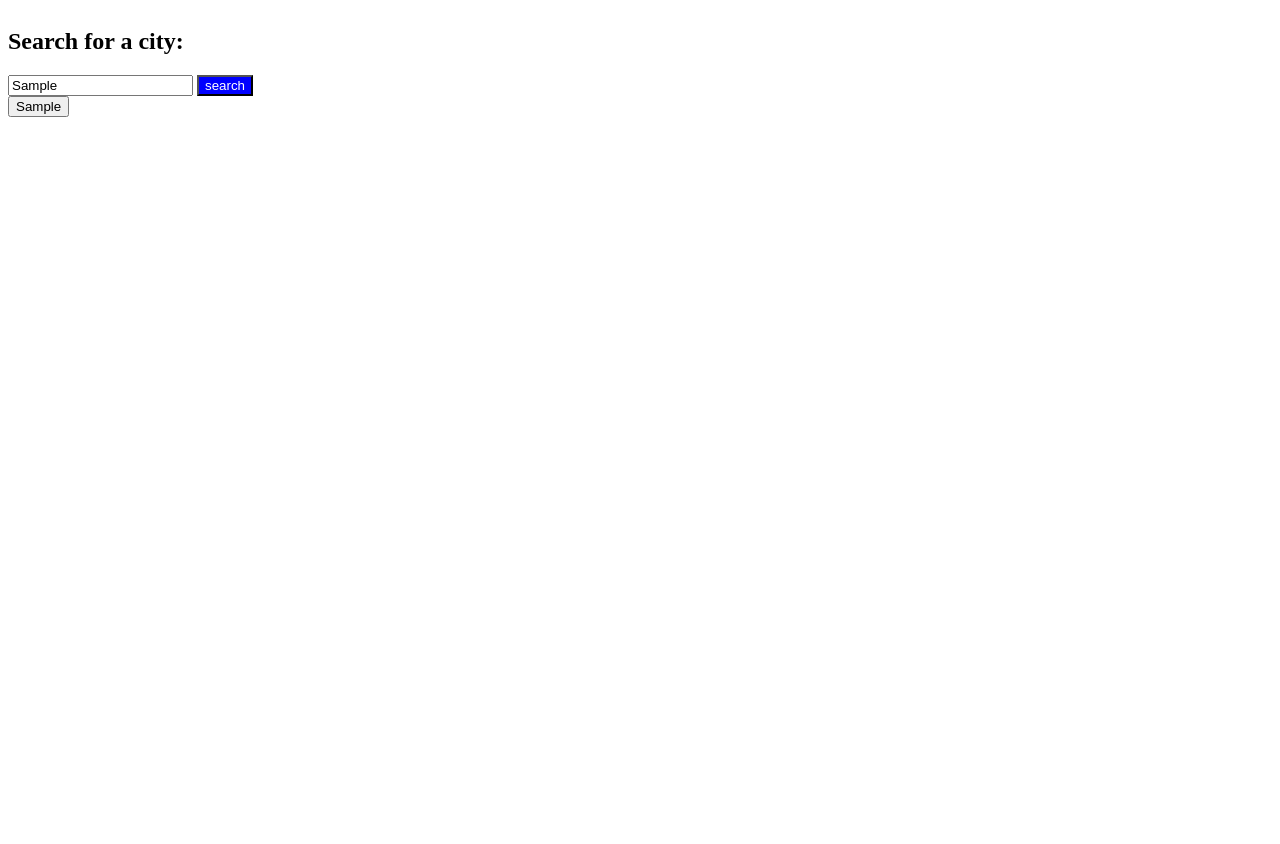
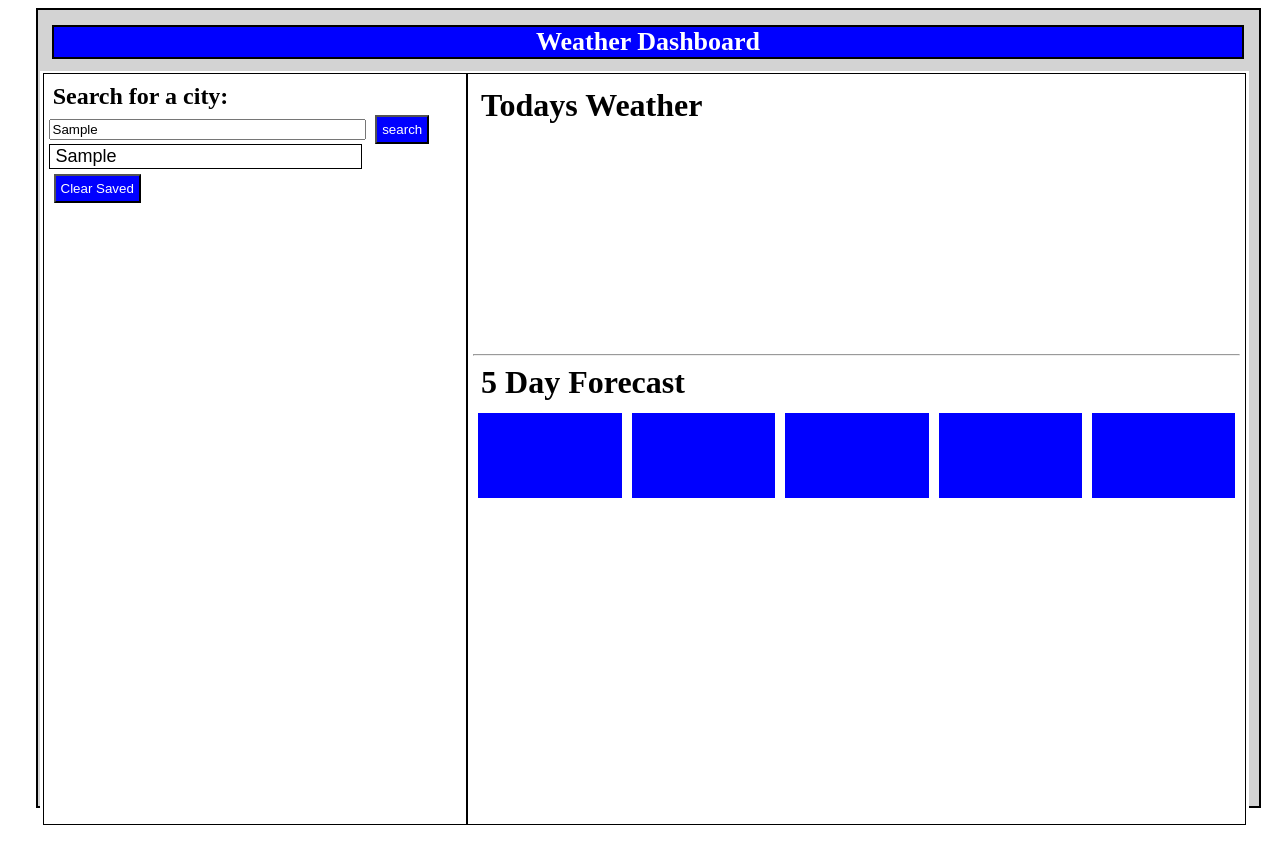
Before and after one commit to Brigmu/Weather-Dashboard, a plain HTML site: page index.html in a window 1280 px wide. Both pictures are taken after typing "Sample" into the empty fields and a click on the input "search". Before the commit the page ends 800 px from the top, so only its background shows below. Drawn offline with nearby package versions, Linux system fonts and the light colour scheme; no server answers.

Commit message:
finished styling of elements. added check for if the city has already been used. added 5 day forecast. added UV index to todays weather.

```diff
--- a/index.html
+++ b/index.html
@@ -9,18 +9,26 @@
 </head>
 <body>
     <div class = 'container'>
-        <div class = 'wrapper-buttons'>
+        <h1 id = 'title'>Weather Dashboard</h1>
+        <div class='wrapper'>
+            <div class='wrapper-buttons'>
                 <h2>Search for a city:</h2>
-            <input type='text' id = 'city-input'>
-            <input type='submit' id = 'city-submit' value = 'search'>
-            <div class = 'saved-cities'></div>
+                <input type='text' id='city-input'>
+                <input type='submit' id='city-submit' value='search'>
+                <div class='saved-cities'></div>
+                <button class='clear' id='clear-btn'>Clear Saved</button>
             </div>
-        <div class = 'wrapper-dashboard'>
-            <div class = 'city-forecast'>
+            <div class='wrapper-dashboard'>
+                <div class='todays-weather'>
+                    <h1>Todays Weather</h1>
+                    <div class='city-forecast'>
 
                     </div>
+                </div>
+                <hr>
                 <div class='wrapper-5-day'>
-                <div class='5-day-forecast'>
+                    <h1>5 Day Forecast</h1>
+                    <div class='five-day-forecast'>
                         <div class="forecast-day" id='day-1'></div>
                         <div class="forecast-day" id='day-2'></div>
                         <div class="forecast-day" id='day-3'></div>
@@ -30,7 +38,9 @@
                 </div>
             </div>
         </div>
+    </div>
 
+    <script src="https://cdnjs.cloudflare.com/ajax/libs/moment.js/2.24.0/moment.min.js"></script>
     <script src = 'script.js'></script>
 </body>
 </html>
--- a/script.js
+++ b/script.js
@@ -2,11 +2,11 @@ const cityInputEl = document.querySelector('#city-input');
 const submitBtnEl = document.querySelector('#city-submit');
 const dashboardEl = document.querySelector('.city-forecast');
 const savedCitiesEl = document.querySelector('.saved-cities');
-
+const clearEl = document.querySelector('#clear-btn');
 
 const forecastUrl = 'https://api.openweathermap.org/data/2.5/forecast?q=';
 const weatherUrl = 'https://api.openweathermap.org/data/2.5/weather?q=';
-let city = '';
+const uvIndexUrl = 'http://api.openweathermap.org/data/2.5/uvi?'
 const auth = "&appid=fbe457a4568f0bd33f8aea7d30a321e7"
 const dataType = '&units=imperial'
 let citiesArr = JSON.parse(window.localStorage.getItem('cities'));
@@ -38,19 +38,27 @@ function getWeatherData(fullWeatherUrl, fullForecastUrl){
 
 submitBtnEl.addEventListener('click', function(event){
     event.preventDefault();
+    if (cityInputEl.value != '') {
+        let userCityName = cityInputEl.value.trim();
+        const fullWeatherUrl = weatherUrl + userCityName + auth + dataType;
+        const fullForecastUrl = forecastUrl + userCityName + auth + dataType;
 
-    let userCityName = cityInputEl.value.trim();
-    city = userCityName;
-    console.log(city);
-    const fullForecastUrl = forecastUrl + city + auth + dataType;
-    const fullWeatherUrl = weatherUrl + city + auth + dataType;
-    citiesArr.push(userCityName);
+        let check = checkIfUsed(citiesArr, userCityName);
+        if (!check) {
+            citiesArr.push(userCityName);
+        }
 
-    window.localStorage.setItem('cities', JSON.stringify(citiesArr));
+        window.localStorage.setItem('cities', JSON.stringify(citiesArr));
 
-    getWeatherData(fullWeatherUrl,fullForecastUrl);
+        getWeatherData(fullWeatherUrl, fullForecastUrl);
+        renderCities();
+    }
+})
+
+clearEl.addEventListener('click', function(){
+    citiesArr = [];
+    window.localStorage.removeItem('cities');
     renderCities();
-
 })
 
 function renderCities() {
@@ -67,13 +75,20 @@ function renderCities() {
         newBtn.textContent = citiesArr[i];
         savedCitiesEl.append(newBtn);
     }
+    addCityListeners();
 }
 
 
 function populateTodaysForecast(obj) {
-    const cityName = document.createElement('h2');
+    dashboardEl.innerHTML = '';
+
+    const cityName = document.createElement('h1');
     cityName.textContent = obj.name;
     dashboardEl.append(cityName);
+
+    const todaysDate = document.createElement('h2');
+    todaysDate.textContent = moment().format('l');
+    dashboardEl.append(todaysDate);
 
     const cityTemp = document.createElement('p');
     cityTemp.textContent = `Temperature: ${obj.main.temp} °F`;
@@ -87,6 +102,10 @@ function populateTodaysForecast(obj) {
     cityWindSpeed.textContent = `Wind Speed: ${obj.wind.speed} MPH`;
     dashboardEl.append(cityWindSpeed);
 
+    const lon = obj.coord.lon;
+    const lat = obj.coord.lat;
+    getUVIndex(lon, lat);
+
 }
 
 function populate5DayForecast(obj) {
@@ -95,6 +114,12 @@ function populate5DayForecast(obj) {
         let k = i + 1;
         console.log(j);
         const dayEl = document.querySelector(`#day-${k}`);
+        dayEl.innerHTML = '';
+
+        const nextDate = document.createElement('h4');
+        nextDate.textContent = moment().add(k, 'days').format('l');
+        dayEl.append(nextDate);
+
         const cityTemp = document.createElement('p');
         cityTemp.textContent = `Temperature: ${obj.list[j].main.temp} °F`;
         dayEl.append(cityTemp);
@@ -103,8 +128,45 @@ function populate5DayForecast(obj) {
         cityHumidity.textContent = `Humidity: ${obj.list[j].main.humidity}%`;
         dayEl.append(cityHumidity);
 
-        const cityWindSpeed = document.createElement('p');
-        cityWindSpeed.textContent = `Wind Speed: ${obj.list[j].wind.speed} MPH`;
-        dayEl.append(cityWindSpeed);
+        // const cityWindSpeed = document.createElement('p');
+        // cityWindSpeed.textContent = `Wind Speed: ${obj.list[j].wind.speed} MPH`;
+        // dayEl.append(cityWindSpeed);
     }
 }
+
+function addCityListeners() {
+    const citiesEl = document.querySelectorAll('.city');
+    for (let i = 0; i < citiesEl.length; i++) {
+        citiesEl[i].addEventListener('click', function(){
+            let cityName = this.textContent;
+            const fullWeatherUrl = weatherUrl + cityName + auth + dataType;
+            const fullForecastUrl = forecastUrl + cityName + auth + dataType;
+            getWeatherData(fullWeatherUrl, fullForecastUrl);
+        })
+    }
+}
+
+function getUVIndex(lon, lat) {
+    const fullUVIndexUrl = `${uvIndexUrl}lat=${lat}&lon=${lon}${auth}`;
+    fetch(fullUVIndexUrl)
+        .then(function(response){
+            return response.json();
+        })
+            .then(function(json){
+                console.log(json);
+                const uvIndex = document.createElement('p');
+                uvIndex.textContent = `UV Index: ${json.value}`;
+                dashboardEl.append(uvIndex);
+            });
+}
+
+function checkIfUsed(arr, cityCheck) {
+    let used = false;
+    for (let i = 0; i < arr.length; i++) {
+        let arrCity = arr[i];
+        if (arrCity == cityCheck) {
+            used = true;
+        }
+    }
+    return used;
+}
--- a/style.css
+++ b/style.css
@@ -5,18 +5,106 @@ html {
 body {
     display:flex;
     flex-direction: column;
+    width: 100vw;
+    height: 100vh;
+    align-items: center;
+}
+
+.container {
+    width: 95%;
+    height: 100%;
+    border: 2px solid black;
+    padding: 2.5px;
+    background-color: lightgray;
+}
+
+.wrapper {
+    display: inline-flex;
+    width: 99%;
+    height: 95%;
+    padding: 2.5px;
+    background-color: white;
+}
+
+#title {
+    background-color: blue;
+    color: white;
+    font-size: 26px;
+    border: 2px solid black;
+    text-align: center;
+}
+
+.wrapper-buttons {
+    width: 35%;
+    border: 1px solid black;
+    padding: 5px;
+}
+
+.wrapper-dashboard {
+    width: 65%;
+    border: 1px solid black;
+    padding: 5px;
+}
+
+.todays-weather {
+    width: 100%;
+    height: 35%;
 }
 
 .wrapper-5-day {
+    width: 100%;
+    height: 65%;
+}
+
+.five-day-forecast{
+    width: 100%;
     display: inline-flex;
 }
 
 .forecast-day {
     background-color: blue;
     color: white;
+    width: 17.5%;
+    height: 17.5%;
+    min-height: 75px;
+    padding: 5px;
+    margin: 5px;
 }
 
 #city-submit {
     background-color: blue;
     color: white;
+    margin-left: 5px;
+    padding: 5px;
 }
+
+.city {
+    width: 76%;
+    border: 0.5px solid black;
+    background-color: white;
+    font-size: 18px;
+    text-align: start;
+}
+
+#city-input {
+    width: 75%;
+}
+
+#clear-btn {
+    background-color: blue;
+    color: white;
+    margin: 5px;
+    padding: 5px;
+}
+
+p {
+    margin: 1%;
+}
+
+h2 {
+    margin: 1%;
+}
+
+h1 {
+    margin: 1%;
+}
```
Lines whose indentation alone changed are shown as unchanged.
